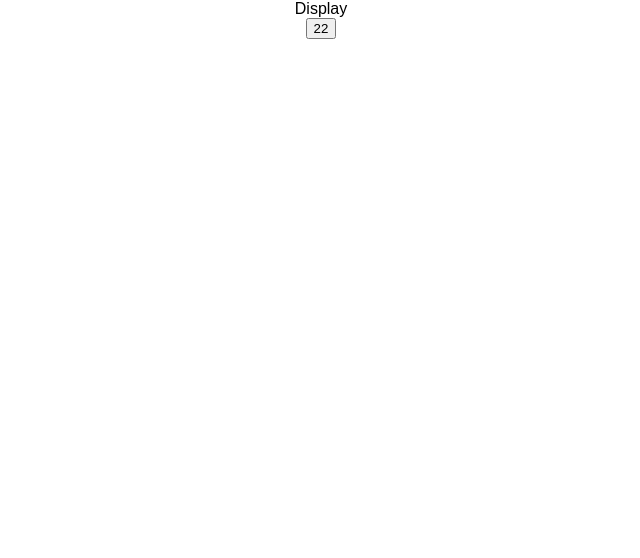
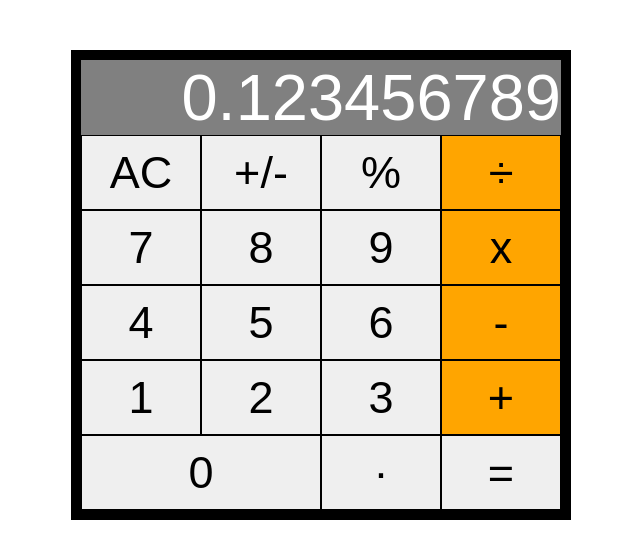
Before and after one commit to danifromecuador/react-calculator, a React (Create React App) app: page / in a window 1280 px wide. Shown: the top 558 px of the page, without its empty margins (319-959 px from the left). Built offline with nearby package versions, Linux system fonts and the light colour scheme.

Commit message:
Style components

```diff
--- a/src/components/Button.jsx
+++ b/src/components/Button.jsx
@@ -1,12 +1,20 @@
 import React from 'react';
 import PropTypes from 'prop-types';
+import '../style/Button.css';
 
-const Button = ({ character }) => (
-  <button type="button">{character}</button>
+const Button = ({ character, otherClass }) => (
+  <button type="button" className={`button + ${otherClass}`}>
+    {character}
+  </button>
 );
 
 Button.propTypes = {
   character: PropTypes.string.isRequired,
+  otherClass: PropTypes.string,
+};
+
+Button.defaultProps = {
+  otherClass: '',
 };
 
 export default Button;
--- a/src/components/Calculator.jsx
+++ b/src/components/Calculator.jsx
@@ -1,11 +1,30 @@
 import React from 'react';
 import Display from './Display';
 import Button from './Button';
+import '../style/Calculator.css';
 
 const Calculator = () => (
   <div className="calculator-main-container">
     <Display />
-    <Button character={22} />
+    <Button character="AC" />
+    <Button character="+/-" />
+    <Button character="%" />
+    <Button character="÷" otherClass="operator" />
+    <Button character="7" />
+    <Button character="8" />
+    <Button character="9" />
+    <Button character="x" otherClass="operator" />
+    <Button character="4" />
+    <Button character="5" />
+    <Button character="6" />
+    <Button character="-" otherClass="operator" />
+    <Button character="1" />
+    <Button character="2" />
+    <Button character="3" />
+    <Button character="+" otherClass="operator" />
+    <Button character="0" otherClass="zero" />
+    <Button character="·" />
+    <Button character="=" />
   </div>
 );
 
--- a/src/components/Display.jsx
+++ b/src/components/Display.jsx
@@ -1,7 +1,8 @@
 import React from 'react';
+import '../style/Display.css';
 
 const Display = () => (
-  <div>Display</div>
+  <div className="display">0.123456789</div>
 );
 
 export default Display;
--- /dev/null
+++ b/src/style/Button.css
@@ -0,0 +1,14 @@
+.button {
+  width: 25%;
+  height: 75px;
+  font-size: 45px;
+  border: 1px solid black;
+}
+
+.zero {
+  width: 50%;
+}
+
+.operator {
+  background-color: orange;
+}
--- /dev/null
+++ b/src/style/Calculator.css
@@ -0,0 +1,5 @@
+.calculator-main-container {
+  border: 10px solid black;
+  width: 480px;
+  margin: 50px auto;
+}
--- /dev/null
+++ b/src/style/Display.css
@@ -0,0 +1,9 @@
+.display {
+  height: 75px;
+  font-size: 65px;
+  display: flex;
+  justify-content: right;
+  align-items: center;
+  background-color: gray;
+  color: white;
+}
```
